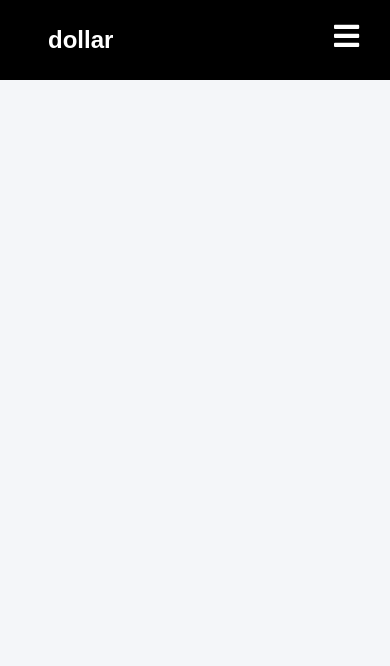
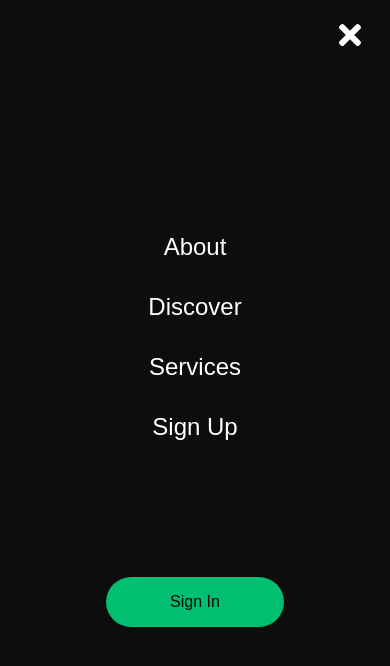
Before and after one commit to renanmascg/full-responsive-landing-page, a React (Create React App) app: page / in a window 390 px wide. Both pictures are taken after a click on the element 346 px from the left and 39 px from the top of the page. Shown: the top 666 px of the page. Built offline with nearby package versions, Linux system fonts and the light colour scheme.

Commit message:
Adiciona  tela de navbar para o mobile, com um menu hamburguer responsivo para a tela principal.

```diff
--- a/src/App.tsx
+++ b/src/App.tsx
@@ -1,14 +1,14 @@
 import React from 'react';
-import Navbar from './components/Navbar';
 import { BrowserRouter } from 'react-router-dom';
+import HomePage from './pages';
+import GlobalStyle from './styles/global';
 
-import GlobalStyle from './styles/global';
 
 function App() {
   return (
     <>
       <BrowserRouter>
-        <Navbar />
+        <HomePage />
       </BrowserRouter>
       <GlobalStyle />
     </>
--- a/src/components/Navbar/index.tsx
+++ b/src/components/Navbar/index.tsx
@@ -2,14 +2,17 @@ import React from 'react';
 import { FaBars } from 'react-icons/fa';
 import { MobileIcon, Nav, NavbarContainer, NavBtn, NavBtnLink, NavItem, NavLinks, NavLogo, NavMenu } from './NavbarElement';
 
+interface NavProps {
+  toggle: () => void;
+}
 
-const Navbar = () => {
+const Navbar: React.FC<NavProps> = ({ toggle }) => {
   return (
     <>
       <Nav>
         <NavbarContainer>
           <NavLogo to="">dollar</NavLogo>
-          <MobileIcon>
+          <MobileIcon onClick={toggle}>
             <FaBars />
           </MobileIcon>
           <NavMenu>
--- /dev/null
+++ b/src/components/Sidebar/SidebarElements.ts
@@ -0,0 +1,94 @@
+import { FaTimes } from 'react-icons/fa';
+import styled from 'styled-components';
+import { Link as LinkS } from 'react-scroll';
+import { Link as LinkR } from 'react-router-dom';
+
+interface SidebarProps {
+  isOpen: Boolean;
+}
+
+export const SidebarContainer = styled.aside<SidebarProps>`
+  position: fixed;
+  z-index: 999;
+  width: 100%;
+  height: 100%;
+  background: #0d0d0d;
+  display: grid;
+  align-items: center;
+  top: 0;
+  left: 0;
+  transition: 0.3s ease-out;
+  opacity: ${({isOpen}) => (isOpen ? "100%": "0")};
+  top: ${({isOpen}) => (isOpen ? "0": "-100%")};
+`
+export const CloseIcon = styled(FaTimes)`
+  color: #fff;
+`
+
+export const Icon = styled.div`
+  position: absolute;
+  top: 1.2rem;
+  right: 1.5rem;
+  background: transparent;
+  font-size: 2rem;
+  cursor: pointer;
+  outline: none;
+`
+
+export const SidebarWrapper = styled.div`
+  color: #fff;
+`
+
+export const SidebarMenu = styled.ul`
+  display: grid;
+  grid-template-columns: 1fr;
+  grid-template-rows: repeat(6, 80px);
+  text-align: center;
+
+  @media screen and (max-width: 480px) {
+    grid-template-rows: repeat(6, 60px);
+  }
+`
+
+export const SidebarLink = styled(LinkS)`
+  display: flex;
+  align-items: center;
+  justify-content: center;
+  font-size: 1.5rem;
+  text-decoration: none;
+  transition: 0.2s ease-in-out;
+  text-decoration: none;
+  cursor: pointer;
+  color: #fff;
+
+  &:hover {
+    color: #01bf71;
+    transition: 0.2s ease-in-out;
+  }
+`
+
+export const SideBtnWrap = styled.div`
+  display: flex;
+  justify-content: center;
+`
+
+export const SidebarRoute = styled(LinkR)`
+  border-radius: 50px;
+  background: #01bf71;
+  white-space: nowrap;
+  padding: 16px 64px;
+  color: #010606;
+  font-size: 16px;
+  outline: none;
+  border: none;
+  cursor: pointer;
+  transition: all 0.2s ease-in-out;
+  text-decoration: none;
+
+  &:hover {
+    transition: all 0.2s ease-in-out;
+    background: #fff;
+    color: #010606;
+
+  }
+`
--- /dev/null
+++ b/src/components/Sidebar/index.tsx
@@ -0,0 +1,32 @@
+import React from 'react';
+import { CloseIcon, Icon, SidebarContainer, SidebarLink, SidebarMenu, SidebarRoute, SidebarWrapper, SideBtnWrap } from './SidebarElements';
+
+interface ISidebarFunctions {
+  toggle: () => void;
+  isOpen: Boolean;
+}
+
+const Sidebar: React.FC<ISidebarFunctions> = ({ toggle, isOpen }) => {
+  return (
+    <SidebarContainer isOpen={isOpen} onClick={toggle}>
+      <Icon onClick={toggle}>
+        <CloseIcon />
+      </Icon>
+
+      <SidebarWrapper>
+        <SidebarMenu>
+          <SidebarLink to="about" onClick={toggle}>About</SidebarLink>
+          <SidebarLink to="discover" onClick={toggle}>Discover</SidebarLink>
+          <SidebarLink to="services" onClick={toggle}>Services</SidebarLink>
+          <SidebarLink to="signup" onClick={toggle}>Sign Up</SidebarLink>
+        </SidebarMenu>
+
+        <SideBtnWrap>
+          <SidebarRoute to='/signin'>Sign In</SidebarRoute>
+        </SideBtnWrap>
+      </SidebarWrapper>
+    </SidebarContainer>
+  )
+}
+
+export default Sidebar;
--- /dev/null
+++ b/src/pages/index.tsx
@@ -0,0 +1,23 @@
+import React, { useState } from 'react';
+import Sidebar from '../components/Sidebar';
+import Navbar from '../components/Navbar';
+
+
+const HomePage: React.FC = () => {
+
+  const [isOpen, setIsOpen] = useState<Boolean>(false);
+
+  const toggle = () => {
+    setIsOpen(!isOpen);
+  }
+
+
+  return (
+    <>
+      <Sidebar isOpen={isOpen} toggle={toggle}/>
+      <Navbar toggle={toggle}/>
+    </>
+  );
+}
+
+export default HomePage;
--- a/src/styles/global.ts
+++ b/src/styles/global.ts
@@ -9,7 +9,6 @@ export default createGlobalStyle`
   }
   body {
     background: #F4F6F9;
-    color: #3a3a3a;
     -webkit-font-smoothing: antialiased;
   }
   body, input, button {
--- a/tsconfig.json
+++ b/tsconfig.json
@@ -18,7 +18,7 @@
     "resolveJsonModule": true,
     "isolatedModules": true,
     "noEmit": true,
-    "jsx": "react"
+    "jsx": "react-jsx"
   },
   "include": [
     "src"
```
Also changed, not shown: 2 other files (tests, documents, lock files or other folders).
